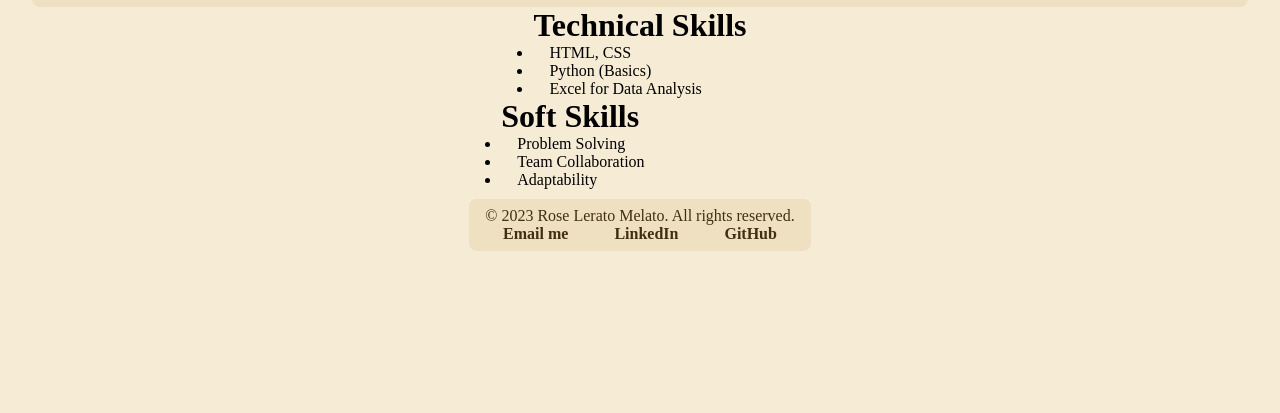
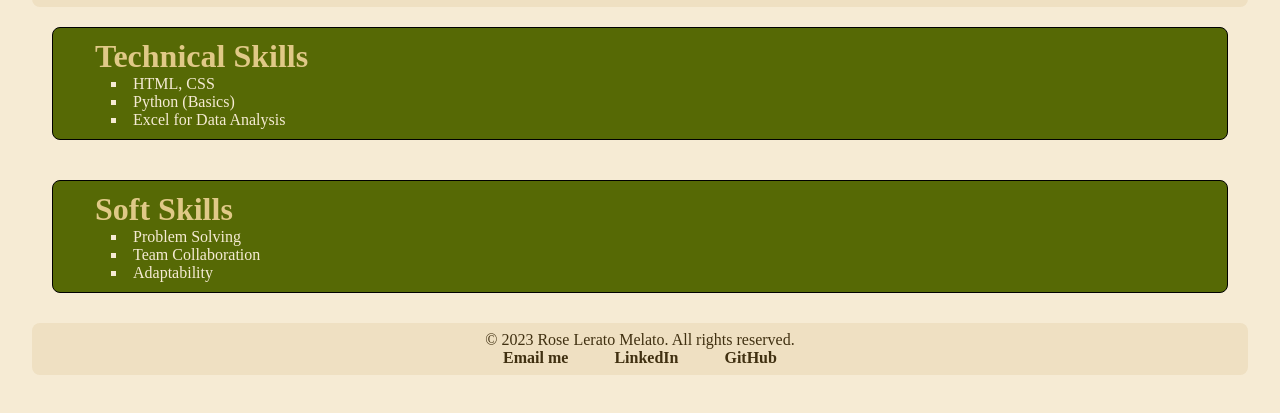
Before and after one commit to RoseMelato/portfolio, a plain HTML site: page Skills.html in a window 1280 px wide. Shown: the part 95-508 px from the top of the page. Drawn offline with Linux system fonts and the light colour scheme.

Commit message:
styled the container and card in the Skills.html file

```diff
--- a/Skills.html
+++ b/Skills.html
@@ -37,7 +37,8 @@
                 <li>Adaptability</li>
             </ul>
         </div>
-     <footer>
+    </div>
+    <footer>
         <p>© 2023 Rose Lerato Melato. All rights reserved.</p>
             <a href="#">Email me</a>
             <a href="#">LinkedIn</a>
--- a/style.css
+++ b/style.css
@@ -153,3 +153,13 @@ footer a{text-decoration: none;
 h2 {font-family: 'Inter', sans-serif;
   color: whitesmoke;
 }
+
+.card{border: 1px solid #000;
+margin:20px;
+padding: 10px;
+background-color: #566905;
+color: #F6EBD4;
+border-radius: 8px;}
+
+ul{list-style: square inside;}
+.card h1{color:#e0c987}
```
